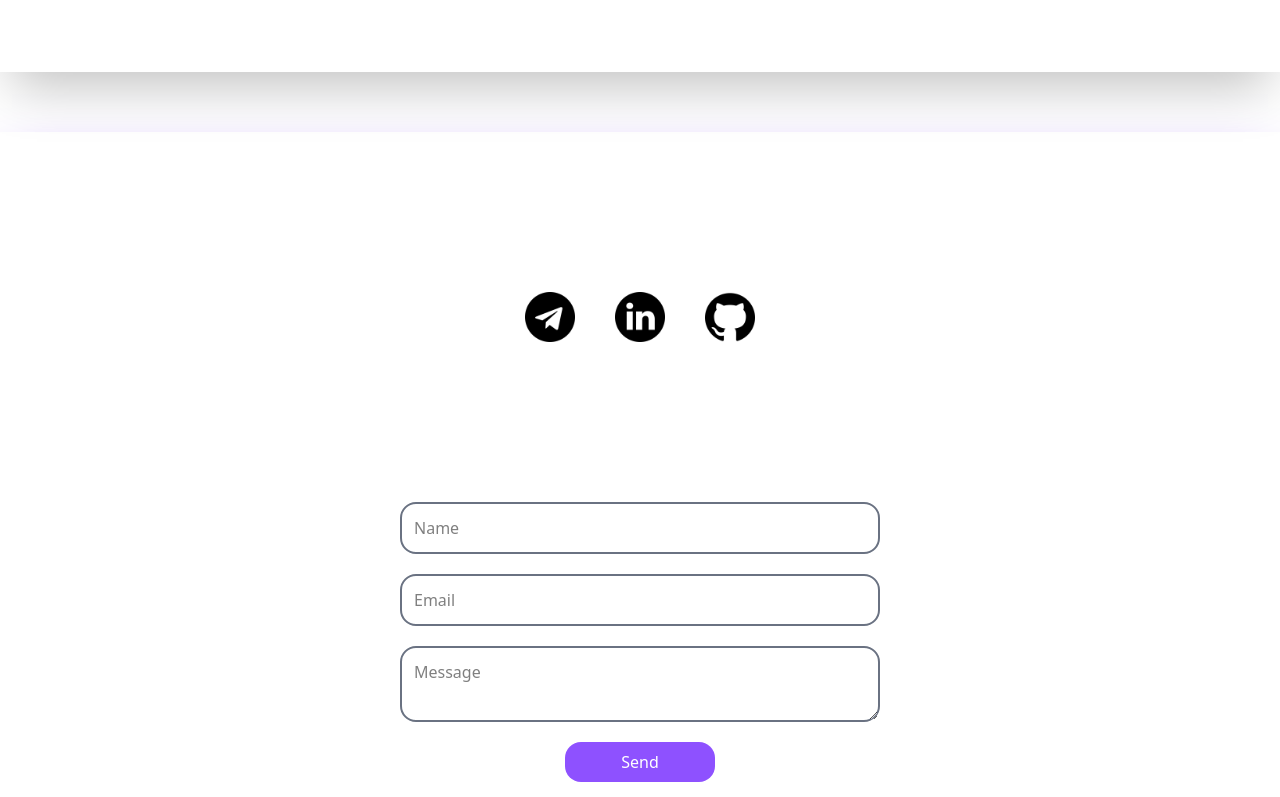
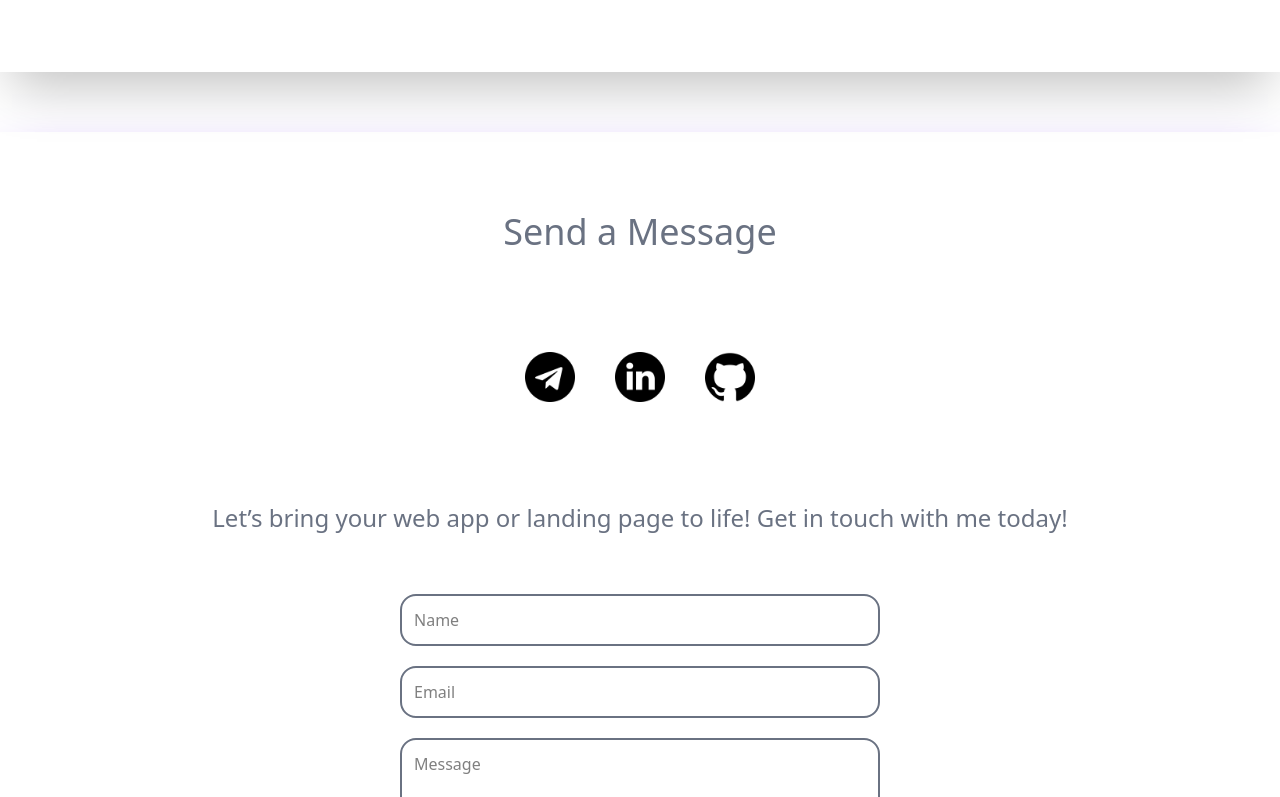
Before and after one commit to tereshonkov/portfolio, a Next.js app: page / in a window 1280 px wide. Shown: the part 3000-3797 px from the top of the page. Built offline with nearby package versions, Linux system fonts and the light colour scheme; a web font is replaced by a local one.

Commit message:
form header

```diff
--- a/app/page.tsx
+++ b/app/page.tsx
@@ -52,12 +52,14 @@ export default function Home() {
         <p className="text-gray-500 text-2xl">I have commercial experience in building a React application that is currently being used by a company. This project allowed me to enhance my skills in real-world conditions and understand the importance of maintaining and optimizing software products in a business environment.</p>
         <p className="text-gray-500 text-2xl">Recently, I have also started exploring Node.js (basic knowledge) for backend development, and I am currently working with Next.js to build fast, SEO-friendly, and scalable web applications. My goal is to continue growing my skills in both frontend and backend development, creating seamless and high-quality user experiences.</p>
       </section>
-      <section id="contacts" className="flex flex-col gap-10 mt-15 mb-15 p-20 items-center shadow-2xl shadow-violet-500">
+      <section id="contacts" className="flex flex-col gap-5 mt-15 mb-15 p-20 items-center shadow-2xl shadow-violet-500">
+        <h2 className="text-gray-500 text-4xl">Send a Message</h2>
         <div className="flex gap-10 p-20">
           <a  style={{ backgroundImage: "url('/telegram.png')" }} className="bg-cover w-[50px] h-[50px]" href=""></a>
           <a style={{ backgroundImage: "url('/linkedin.png')" }} className="bg-cover w-[50px] h-[50px]" href=""></a>
           <a style={{ backgroundImage: "url('/github.png')" }} className="bg-cover w-[50px] h-[50px]" href=""></a>
         </div>
+        <p className="text-gray-500 text-2xl">Let’s bring your web app or landing page to life! Get in touch with me today!</p>
         <form className="flex flex-col gap-5 w-[50%] p-10" action="#">
           <input className="outline-none p-3 rounded-2xl border-2 border-gray-500 focus:border-violet-500" type="text" placeholder="Name" />
           <input className="outline-none p-3 rounded-2xl border-2 border-gray-500 focus:border-violet-500" type="email" placeholder="Email" />
```
